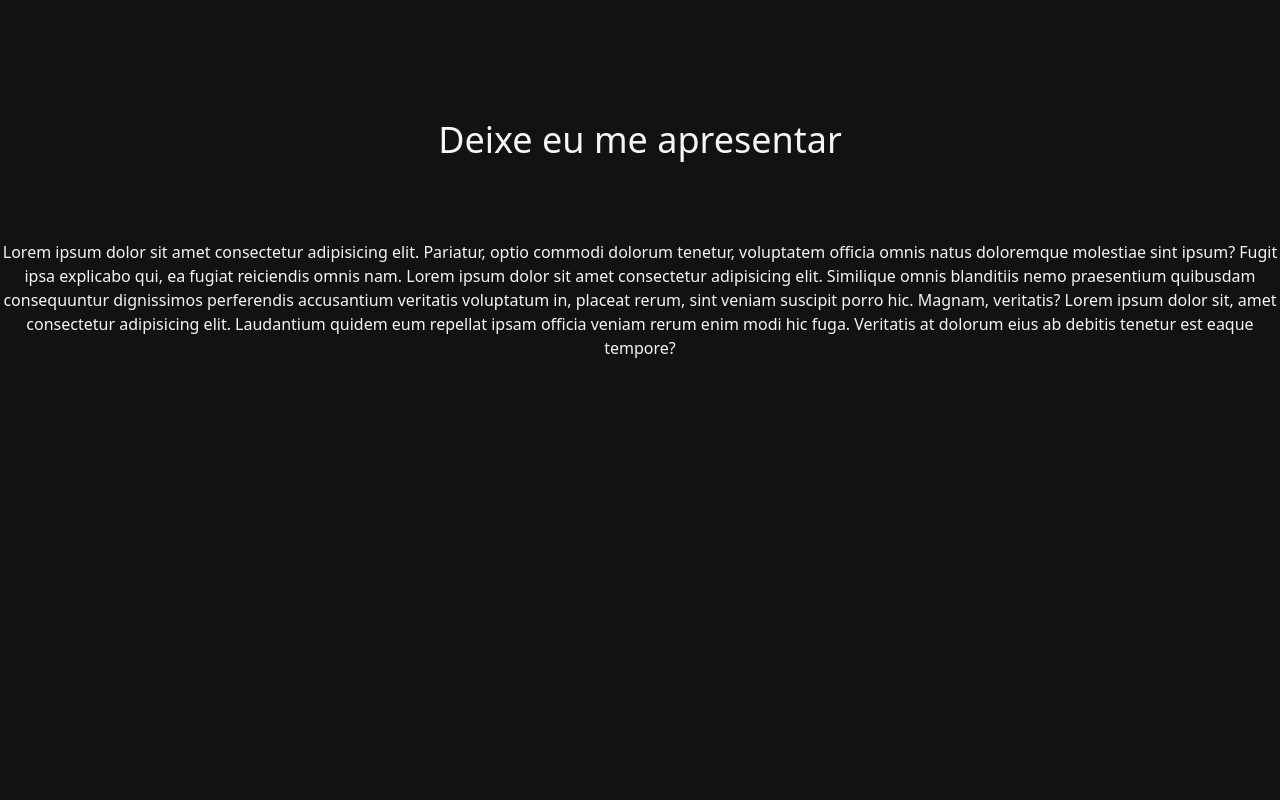
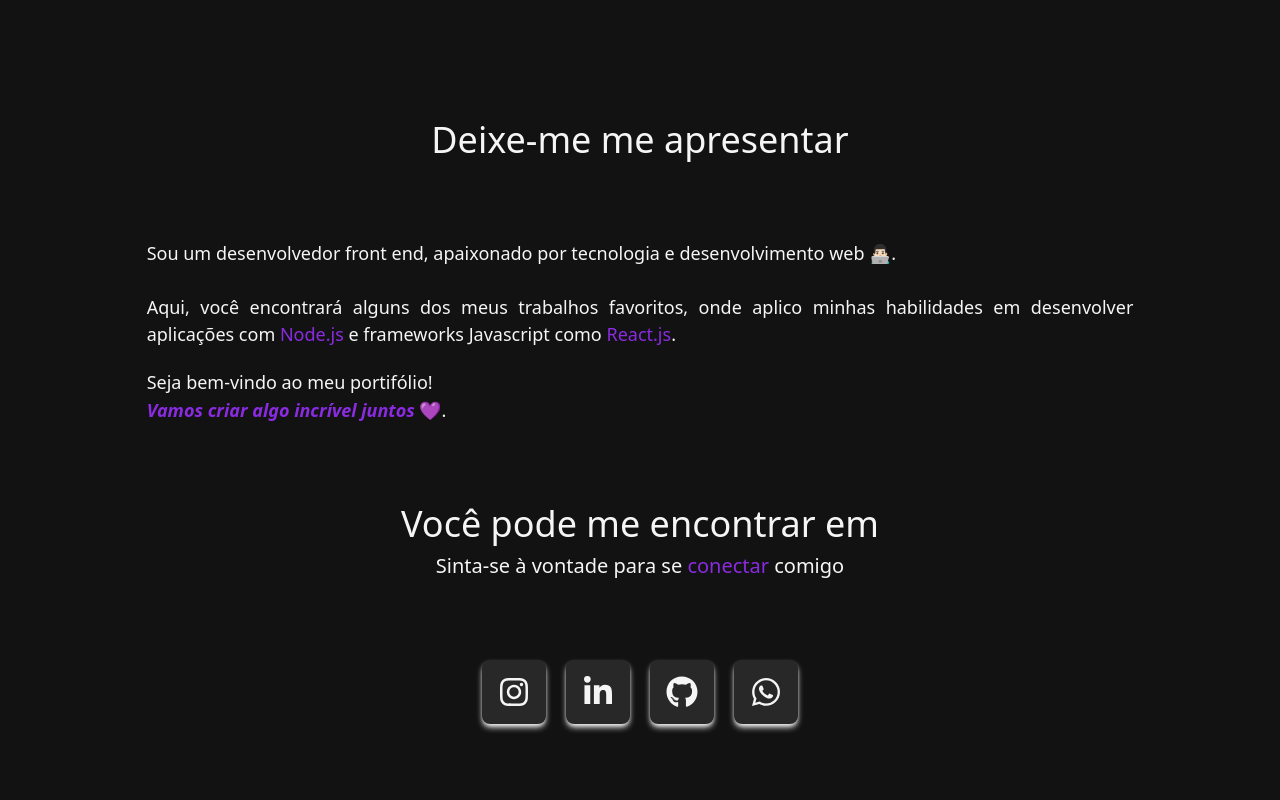
Before and after one commit to GuhLoyola/projeto-portifolio, a React (Vite) app: page / in a window 1280 px wide. Shown: the part 680-1480 px from the top of the page. Built offline with nearby package versions, Linux system fonts and the light colour scheme.

Commit message:
Adicionada texto de apresentação breve e redes sociais

```diff
--- a/src/components/Home/home-2.jsx
+++ b/src/components/Home/home-2.jsx
@@ -1,9 +1,53 @@
+import { FaGithub, FaInstagram, FaLinkedinIn, FaWhatsapp } from "react-icons/fa"
+
 const Home2 = () => {
+
+    let Medias = [
+        { name: 'Instagram', link: 'https://www.instagram.com/g_loyola17', icon: <FaInstagram className="media-icon" />, id: 1 },
+        {
+            name: 'Linkedin', link: 'https://www.linkedin.com/in/gustavo-loyola-754102241',
+            icon: <FaLinkedinIn className="media-icon" />,
+            id: 2
+        },
+        { name: 'Github', link: 'https://github.com/GuhLoyola', icon: <FaGithub className="media-icon" />, id: 3 },
+        { name: 'Whatsapp', link: 'https://wa.me/5519995269890', icon: <FaWhatsapp className="media-icon" />, id: 4 },
+    ]
+
     return (
-        <section className="bg-black-russian h-screen text-smoky-white">
+        <section className="bg-black-russian text-smoky-white overflow-hidden">
             <div className="flex justify-center flex-col text-center">
-                <h2 className="text-4xl mb-20">Deixe eu me apresentar</h2>
-                <p className="container mx-auto px-30 mb-20">Lorem ipsum dolor sit amet consectetur adipisicing elit. Pariatur, optio commodi dolorum tenetur, voluptatem officia omnis natus doloremque molestiae sint ipsum? Fugit ipsa explicabo qui, ea fugiat reiciendis omnis nam. Lorem ipsum dolor sit amet consectetur adipisicing elit. Similique omnis blanditiis nemo praesentium quibusdam consequuntur dignissimos perferendis accusantium veritatis voluptatum in, placeat rerum, sint veniam suscipit porro hic. Magnam, veritatis? Lorem ipsum dolor sit, amet consectetur adipisicing elit. Laudantium quidem eum repellat ipsam officia veniam rerum enim modi hic fuga. Veritatis at dolorum eius ab debitis tenetur est eaque tempore?</p>
+                <h2 className="text-2xl mb-10 md:text-4xl md:mb-20">Deixe-me me apresentar</h2>
+                <div className="container mx-auto px-10 mb-10 md:mb-20 md:w-10/12 text-justify">
+                    <p className="text-sm md:text-lg leading-relaxed md:leading-normal">
+                        Sou um desenvolvedor front end, apaixonado por tecnologia e desenvolvimento web 👨🏻‍💻.
+                        <br />
+                        <br />
+                        Aqui, você encontrará alguns dos meus trabalhos favoritos, onde aplico minhas habilidades em desenvolver aplicações com <span className="text-blue-violet">Node.js</span> e frameworks Javascript como <span className="text-blue-violet">React.js</span>.
+                    </p>
+                    <p className="text-sm md:text-lg mt-5 leading-relaxed">
+                        Seja bem-vindo ao meu portifólio!
+                        <br />
+                        <span className="font-bold text-blue-violet italic">Vamos criar algo incrível juntos</span> 💜.
+                    </p>
+                </div>
+
+
+                <div className="text-center">
+                    <h2 className="text-2xl md:text-4xl mb-0 md:mb-2">Você pode me encontrar em</h2>
+                    <h3 className="md:text-xl">Sinta-se à vontade para se <span className="text-blue-violet">conectar</span> comigo</h3>
+                </div>
+
+                <ul className="grid grid-cols-2 gap-5 place-items-center py-10 md:flex md:justify-center md:items-center md:py-20">
+                    {
+                        Medias.map(media => (
+                            <li key={media.id} className="bg-cod-gray w-16 h-16 rounded-lg shadow-smoky-white shadow-md hover:shadow-blue-violet transition-all duration-300 ease-in-out hover:scale-110 z-30">
+                                <a href={media.link} target="_blank">
+                                    {media.icon}
+                                </a>
+                            </li>
+                        ))
+                    }
+                </ul>
             </div>
         </section>
     )
```
